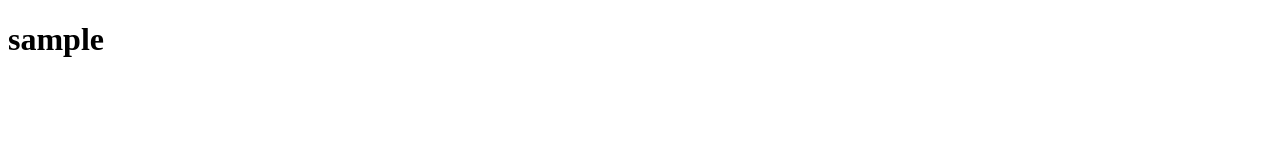
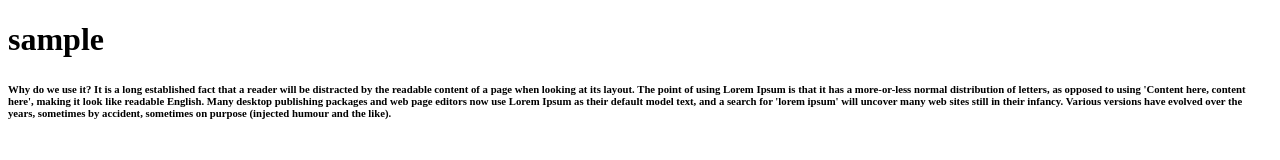
Before and after one commit to AkshayAks24/datewithgit, a plain HTML site: page index.html in a window 1280 px wide. Drawn offline with Linux system fonts and the light colour scheme.

Commit message:
a new paragraph added

```diff
--- a/index.html
+++ b/index.html
@@ -8,6 +8,21 @@
 </head>
 <body>
     <h1>sample</h1>
+    <h6>
+        Why do we use it?
+        It is a long established fact that a reader
+        will be distracted by the readable content of
+        a page when looking at its layout. The point of
+         using Lorem Ipsum is that it has a more-or-less
+          normal distribution of letters, as opposed to using
+          'Content here, content here', making it look like
+           readable English. Many desktop publishing packages
+            and web page editors now use Lorem Ipsum as their
+            default model text, and a search for 'lorem ipsum'
+            will uncover many web sites still in their infancy.
+             Various versions have evolved over the years,
+              sometimes by accident, sometimes on purpose
+              (injected humour and the like).</h6>
 
 </body>
 </html>
```
